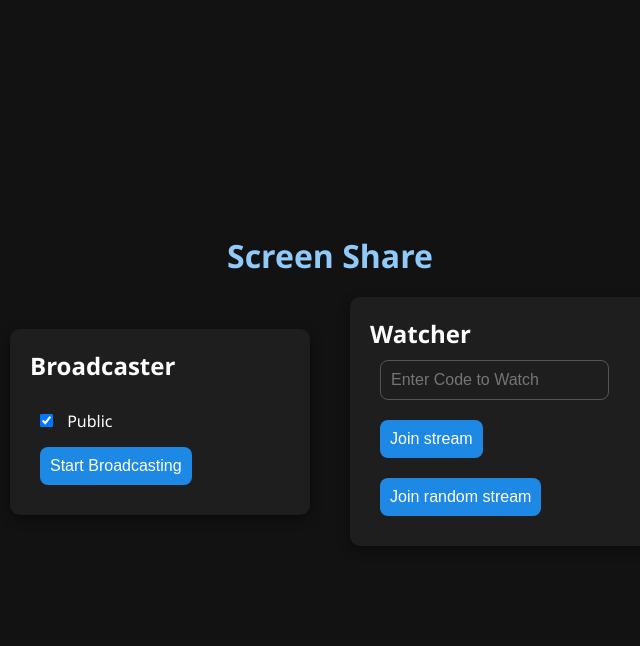
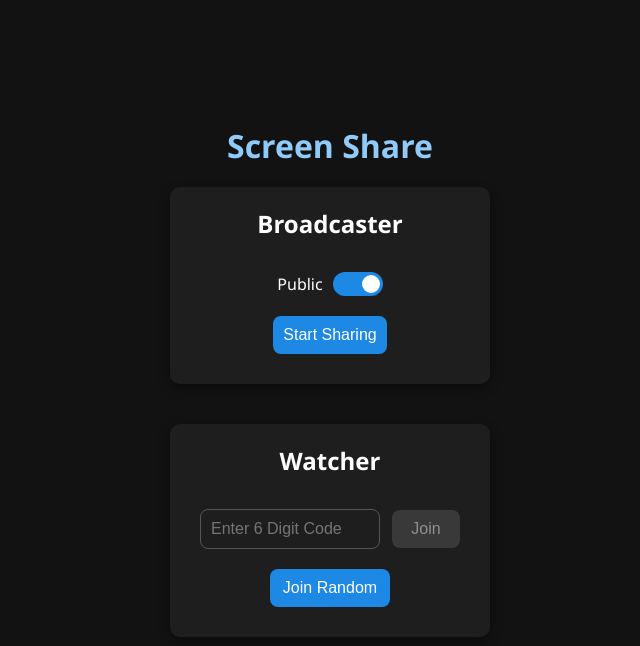
Before and after one commit to soulcasey/screenshare, a website: page public/index.html in a window 1280 px wide. Shown: the whole page, without its empty margins (310-950 px from the left). Drawn offline with nearby package versions, Linux system fonts and the light colour scheme; no server answers.

Commit message:
Minor visual update

```diff
--- a/public/index.html
+++ b/public/index.html
@@ -2,7 +2,7 @@
 <html lang="en">
 	<head>
 		<meta charset="UTF-8" />
-  <title>Screen Share App</title>
+		<title>ScreenShare</title>
 		<link rel="stylesheet" href="style.css" />
 	</head>
 	<body>
@@ -11,21 +11,25 @@
 		<div id="controls">
 			<div id="broadcaster">
 				<h2>Broadcaster</h2>
-      <br />
-       <label>
-        <input type="checkbox" id="is-public" checked  />
+				<br/>
+				<label class="switch-label">
 					Public
+					<div class="switch-wrapper">
+						<input type="checkbox" id="is-public" checked/>
+						<span class="slider"></span>
+					</div>
 				</label>
-        <br />
-        <button onclick="startBroadcast()">Start Broadcasting</button>
+				<button onclick="startBroadcast()">Start Sharing</button>
 			</div>
 
 			<div id="watcher">
 				<h2>Watcher</h2>
-      <input id="watch-code" placeholder="Enter Code to Watch" maxlength="6" />
-      <br />
-      <button onclick="joinStream()">Join stream</button>
-      <button onclick="joinRandom()">Join random stream</button>
+				<br/>
+				<div class="input-group">
+					<input id="watch-code" placeholder="Enter 6 Digit Code" maxlength="6" />
+					<button id="join-button" onclick="joinStream()" disabled>Join</button>
+				</div>
+				<button onclick="joinRandom()">Join Random</button>
 			</div>
 		</div>
 
--- a/public/script.js
+++ b/public/script.js
@@ -1,5 +1,7 @@
 const socket = io();
 const video = document.getElementById("video");
+const codeInputField = document.getElementById('watch-code');
+const joinButton = document.getElementById('join-button');
 
 let peerConnections = {};
 const config = { iceServers: [{ urls: "stun:stun.l.google.com:19302" }] };
@@ -60,7 +62,7 @@ async function startBroadcast() {
 
   // Watcher connects and waits for offer
 function joinStream() {
-	const code = document.getElementById("watch-code").value;
+	const code = codeInputField.value;
 	socket.emit("watcher", code);
 
 	socket.once("roomJoined", (code) => {
@@ -132,3 +134,11 @@ document.getElementById('room-code-display').addEventListener('click', () => {
     }, 1000);
   });
 });
+
+codeInputField.addEventListener('input', function() {
+  if (codeInputField.value.length === 6) {
+    joinButton.disabled = false;
+  } else {
+    joinButton.disabled = true;
+  }
+});
--- a/public/style.css
+++ b/public/style.css
@@ -17,11 +17,14 @@ body {
   flex-direction: column;
   justify-content: center;
   align-items: center;
+  height: 100%;
+  padding: 20px;
 }
 
 h1 {
   color: #90caf9;
   margin-bottom: 20px;
+  font-size: 2rem;
 }
 
 input, button {
@@ -52,28 +55,37 @@ button:hover {
 
 #controls {
   display: flex;
+  flex-direction: column;
+  align-items: center;
+  justify-content: center;
   gap: 40px;
-  flex-wrap: wrap;
-  justify-content: center;
-  align-items: center;
-  margin-bottom: 20px;
+  margin-bottom: 40px;
 }
 
 #broadcaster, #watcher {
   background: #1e1e1e;
-  box-shadow: 0 4px 12px rgba(0,0,0,0.4);
+  box-shadow: 0 4px 12px rgba(0, 0, 0, 0.4);
   border-radius: 10px;
   padding: 20px;
-  width: 300px;
+  width: 320px;
+  text-align: center; /* ⬅️ Center text inside */
 }
 
-#video-container {
-  display: none;
-  width: 100vw;
-  height: 100vh;
+#watcher .input-group {
   display: flex;
-  justify-content: center;
   align-items: center;
+  justify-content: center; /* Center the input and button */
+  width: 100%;
+}
+
+#watcher input {
+  flex: 1;
+  width: 180px; /* Set a fixed width for the input */
+  margin-right: 2px;
+}
+
+#watcher button {
+  width: 120px; /* Adjust width of the button */
 }
 
 #video-container {
@@ -87,7 +99,7 @@ button:hover {
 
 #video-overlay {
   position: absolute;
-  top: 20px;
+  top: 5px;
   left: 50%;
   transform: translateX(-50%);
   background: rgba(30, 136, 229, 0.9);
@@ -110,3 +122,64 @@ video {
 #room-code-display {
   cursor: pointer;
 }
+
+.switch-label {
+  display: flex;
+  align-items: center;
+  justify-content: center;   /* center horizontally */
+  gap: 10px;                 /* controlled spacing */
+  font-size: 1rem;
+  margin: 10px 0;
+}
+
+.switch-wrapper {
+  position: relative;
+  display: inline-block;
+  width: 50px;
+  height: 24px;
+}
+
+.switch-wrapper input {
+  opacity: 0;
+  width: 0;
+  height: 0;
+}
+
+.slider {
+  position: absolute;
+  cursor: pointer;
+  top: 0;
+  left: 0;
+  right: 0;
+  bottom: 0;
+  background-color: #777;
+  transition: 0.4s;
+  border-radius: 24px;
+}
+
+.slider:before {
+  position: absolute;
+  content: "";
+  height: 18px;
+  width: 18px;
+  left: 3px;
+  bottom: 3px;
+  background-color: white;
+  transition: 0.4s;
+  border-radius: 50%;
+}
+
+/* When checked */
+.switch-wrapper input:checked + .slider {
+  background-color: #1e88e5;
+}
+
+.switch-wrapper input:checked + .slider:before {
+  transform: translateX(26px);
+}
+
+#join-button:disabled {
+  background-color: #555;  /* Darker background */
+  cursor: not-allowed;     /* Change cursor to show it's disabled */
+  opacity: 0.5;            /* Make it appear faded */
+}
```
Also changed, not shown: dto.ts (deleted). Lines whose indentation alone changed are shown as unchanged.
